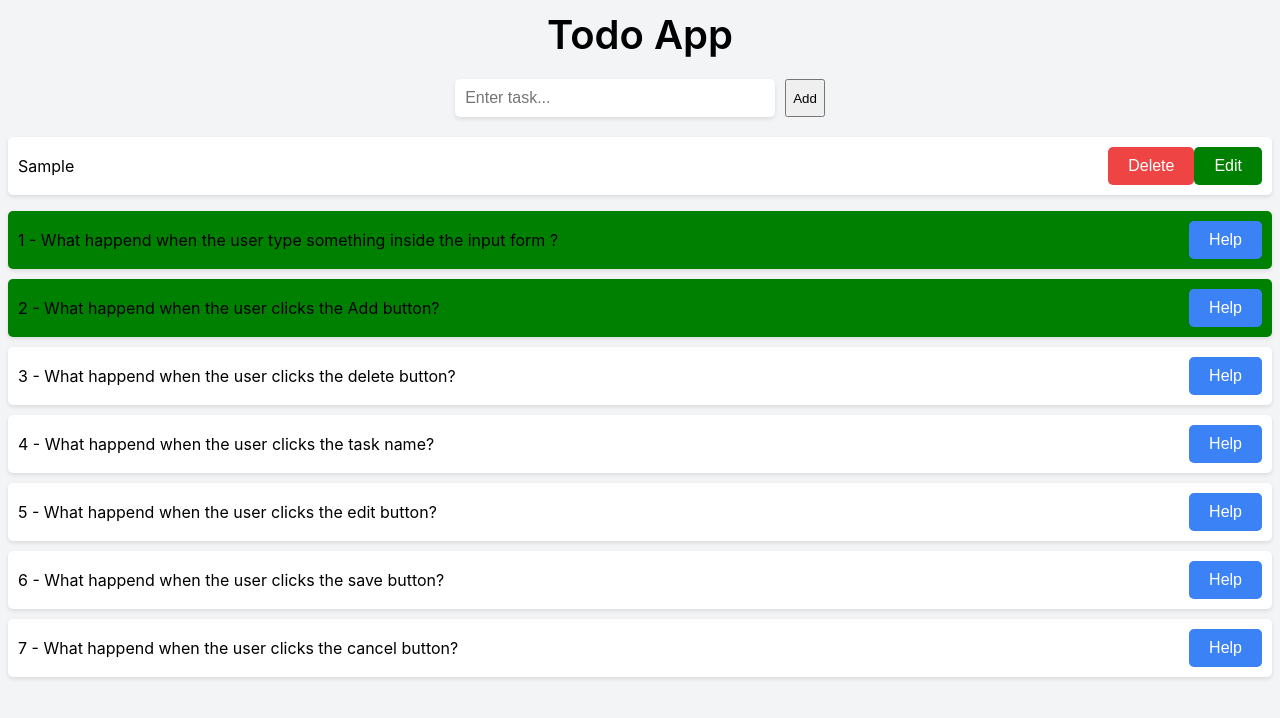
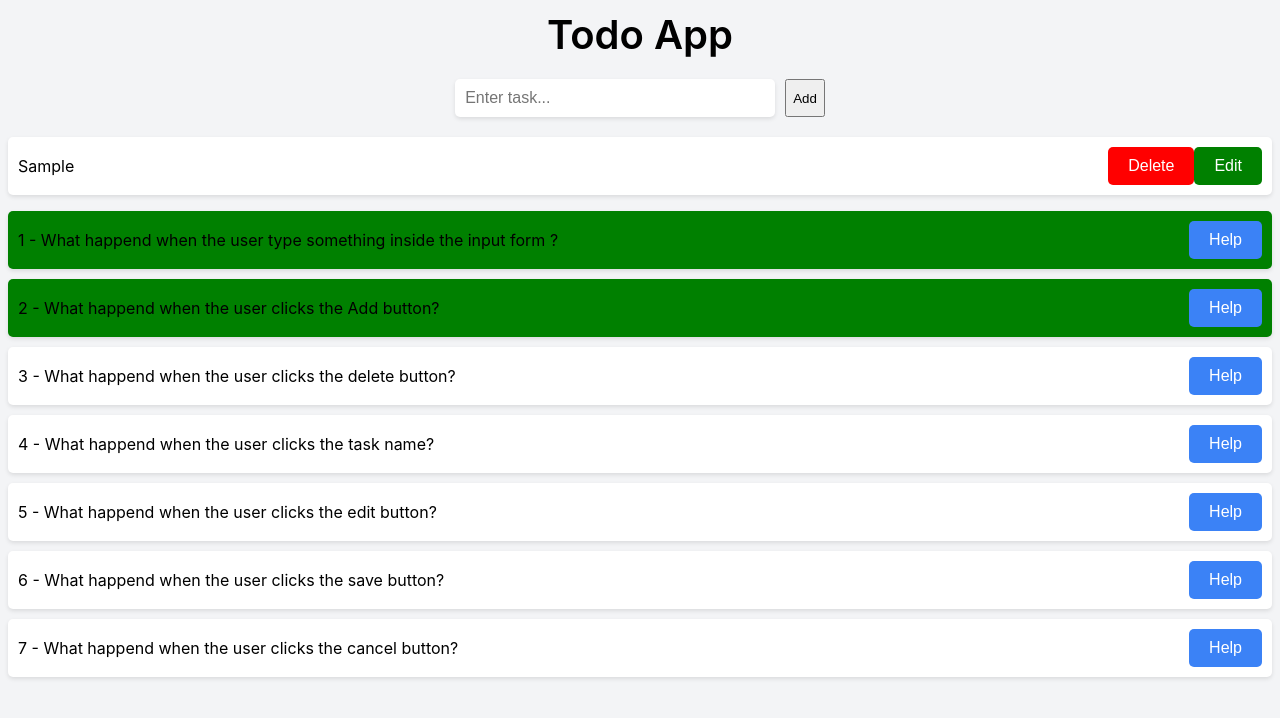
Before and after one commit to IMPWNG/JS-Tuto, a plain HTML site: page index.html in a window 1280 px wide. Both pictures are taken after typing "Sample" into the empty fields and a click on the input "Add". Drawn offline with Linux system fonts and the light colour scheme.

Commit message:
change btn color

```diff
--- a/app.js
+++ b/app.js
@@ -63,12 +63,15 @@ function createTaskItem(taskName) {
   const taskNameSpan = document.createElement("span");
   const deleteButton = document.createElement("button");
   const editButton = document.createElement("button");
+  //edit button blackground color is green
+
 
   // Set the text content and attributes of the HTML elements
   taskNameSpan.textContent = taskName;
   deleteButton.textContent = "Delete";
   editButton.textContent = "Edit";
   editButton.style.backgroundColor = "green";
+  deleteButton.style.backgroundColor = "red";
 
   // Add a click event listener to the delete button
   deleteButton.addEventListener("click", () => {
--- a/styles.css
+++ b/styles.css
@@ -82,25 +82,6 @@ li span {
   margin-right: 10px;
 }
 
-li button {
-  background-color: #EF4444;
-  color: #fff;
-  border: none;
-  border-radius: 5px;
-  font-size: 16px;
-  cursor: pointer;
-  transition: background-color 0.3s ease-in-out;
-}
-
-li button.edit-btn {
-  background-color: #FBBF24;
-  margin-right: 10px;
-}
-
-li button:hover {
-  background-color: #DC2626;
-}
-
 li.completed {
   background-color: #DBEAFE;
   text-decoration: line-through;
```
